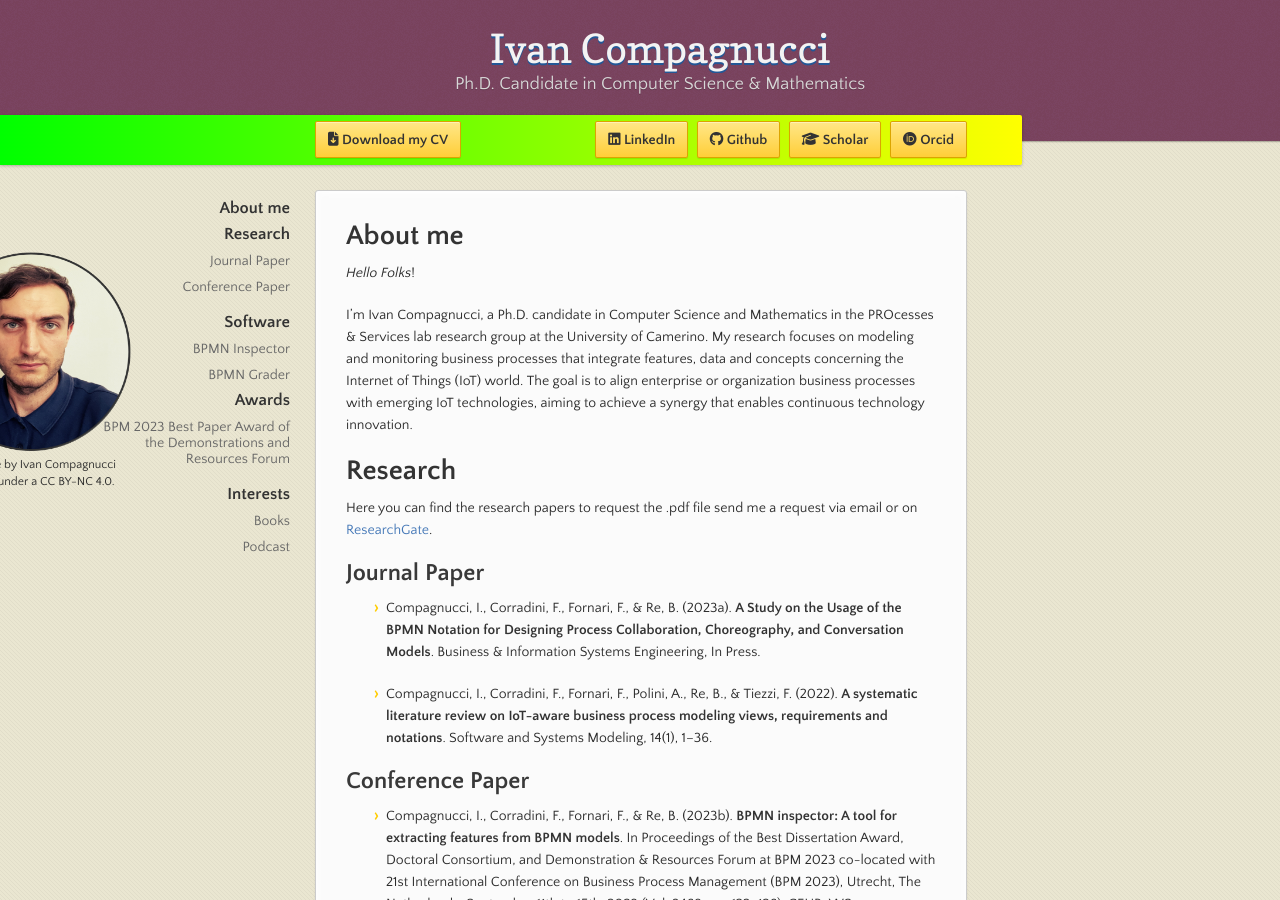
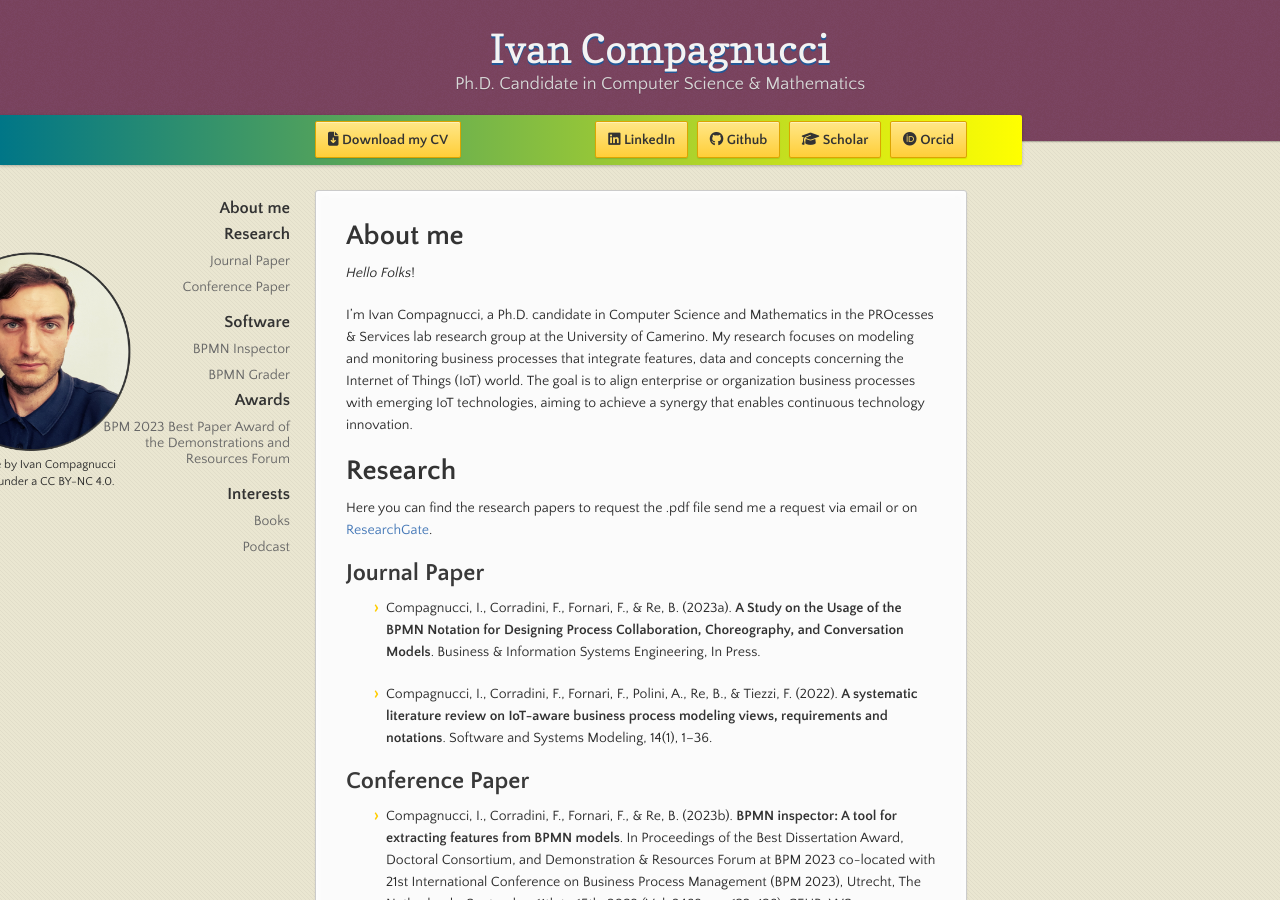
Before and after one commit to IvanComp/IvanComp.github.io, a Jekyll site: the page built from index.md, in a window 1280 px wide and 900 px high. Built offline with Jekyll 4.4.1, drawn with Linux system fonts in a browser that asks for light colours; nearby versions of some CDN libraries; our own code applies the rules of GitHub Pages for plain Markdown files.

Commit message:
Changes on the colors

```diff
--- a/_layouts/default.html
+++ b/_layouts/default.html
@@ -26,7 +26,7 @@
 
       <div></div>
 
-      <div style="border:none; background: linear-gradient(to right, #00ff00, #ffff00);" id="banner">
+      <div style="border:none; background: linear-gradient(to right, #007687, #ffff00);" id="banner">
         <a href="./assets/file/Scientific_CV_Ivan_Compagnucci.pdf" download="Scientific_CV_Ivan_Compagnucci.pdf" class="button fork"><i class="fas fa-file-download"></i> <strong>Download my CV</strong></a>
         {% if site.show_downloads %}
           <div class="downloads">
```
